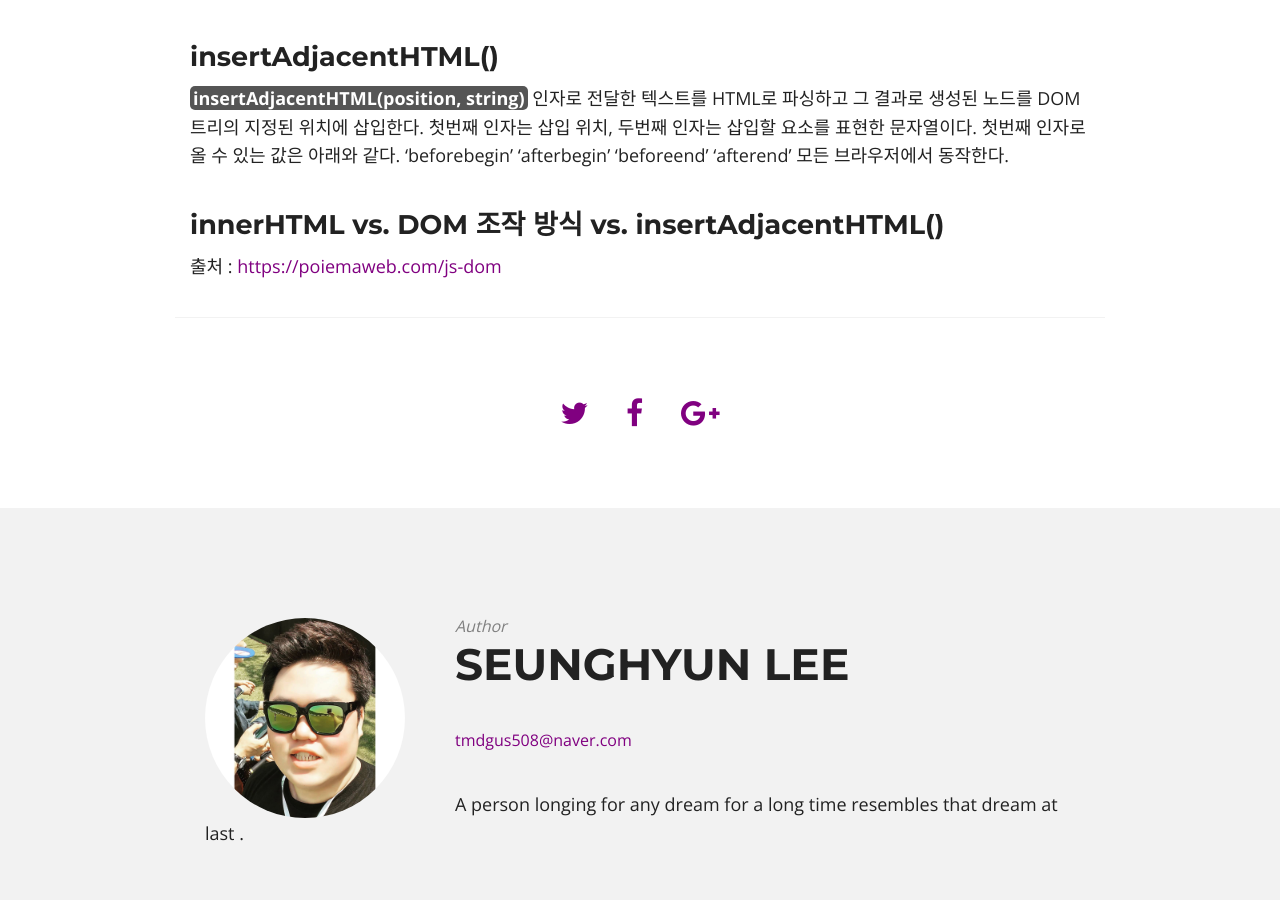
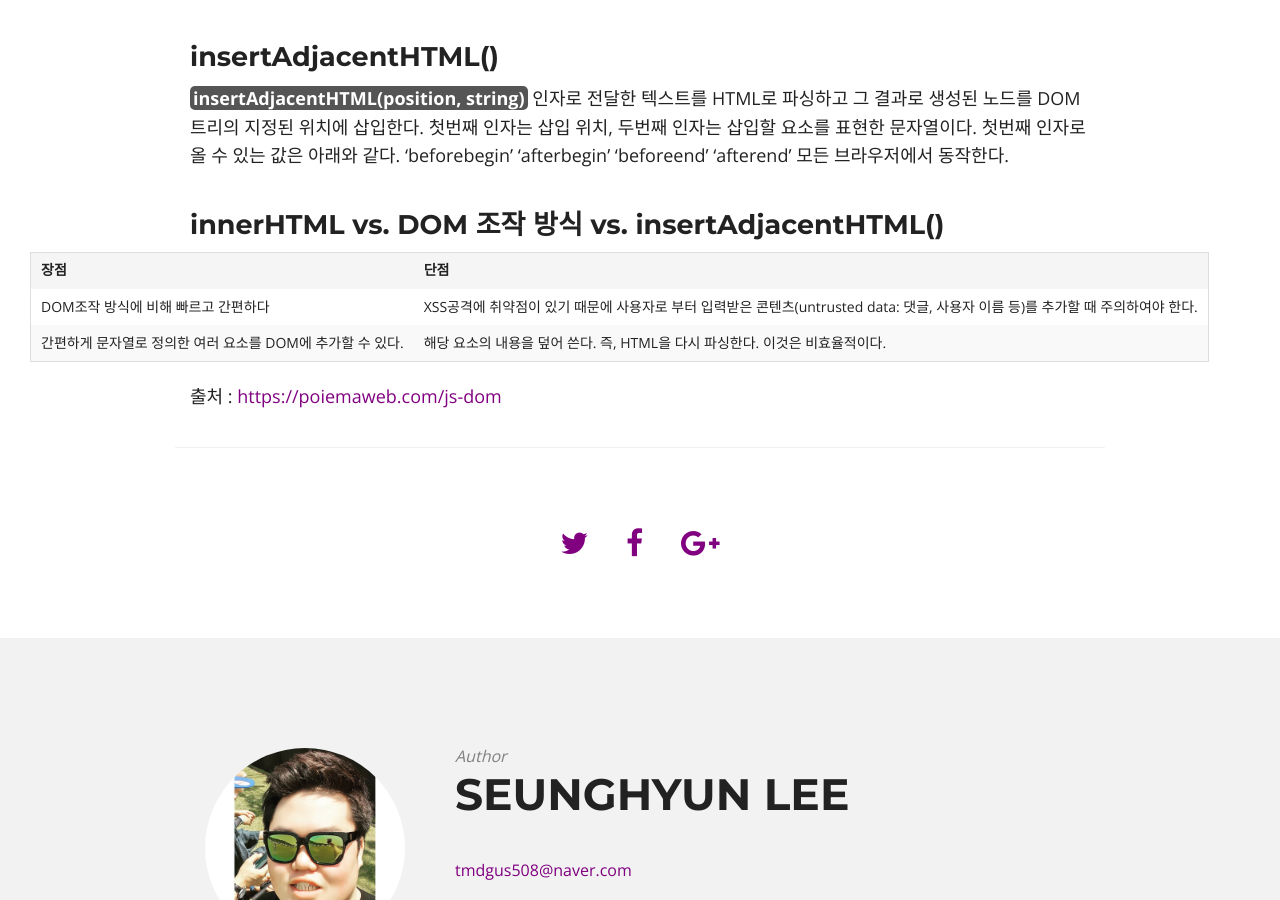
Before and after one commit to lsh58/lsh58.github.io, a Jekyll site: the page built from _posts/2020-02-18-JS_DOM개념.md, in a window 1280 px wide and 900 px high, scrolled down 5425 px. Built offline with Jekyll 4.4.1, drawn with Linux system fonts in a browser that asks for light colours; nearby versions of some CDN libraries; comment, search, counter and statistics services are not loaded.

Commit message:
Update 2020-02-18-JS_DOM개념.md

```diff
--- a/_posts/2020-02-18-JS_DOM개념.md
+++ b/_posts/2020-02-18-JS_DOM개념.md
@@ -216,4 +216,9 @@ Return: 추가한 노드
 
 ### innerHTML vs. DOM 조작 방식 vs. insertAdjacentHTML()
 
+| 장점                                                       | 단점                                                                                                                            |
+| ---------------------------------------------------------- | ------------------------------------------------------------------------------------------------------------------------------- |
+| DOM조작 방식에 비해 빠르고 간편하다                        | XSS공격에 취약점이 있기 때문에 사용자로 부터 입력받은 콘텐츠(untrusted data: 댓글, 사용자 이름 등)를 추가할 때 주의하여야 한다. |
+| 간편하게 문자열로 정의한 여러 요소를 DOM에 추가할 수 있다. | 해당 요소의 내용을 덮어 쓴다. 즉, HTML을 다시 파싱한다. 이것은 비효율적이다.                                                    |
+
 출처 : <https://poiemaweb.com/js-dom>
```
